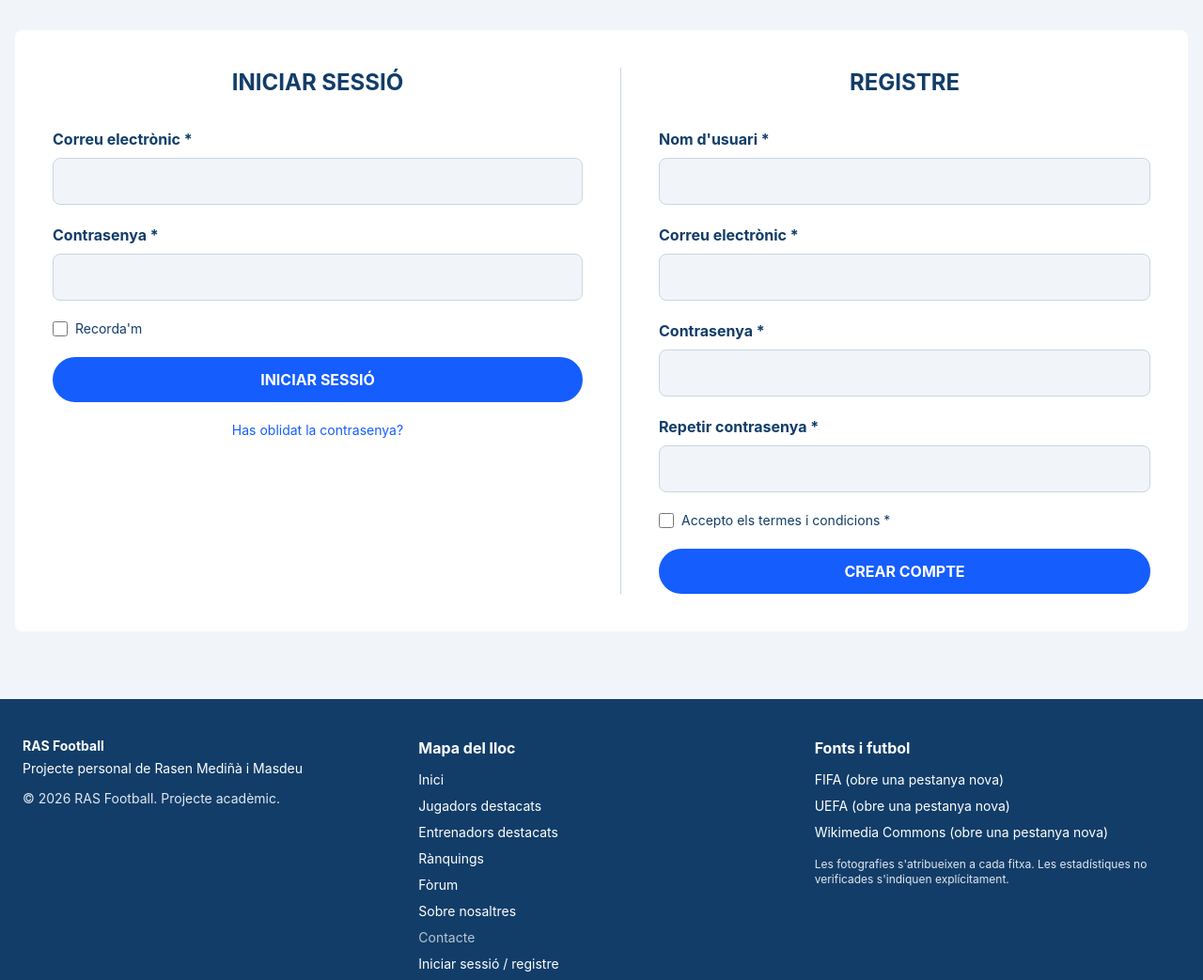
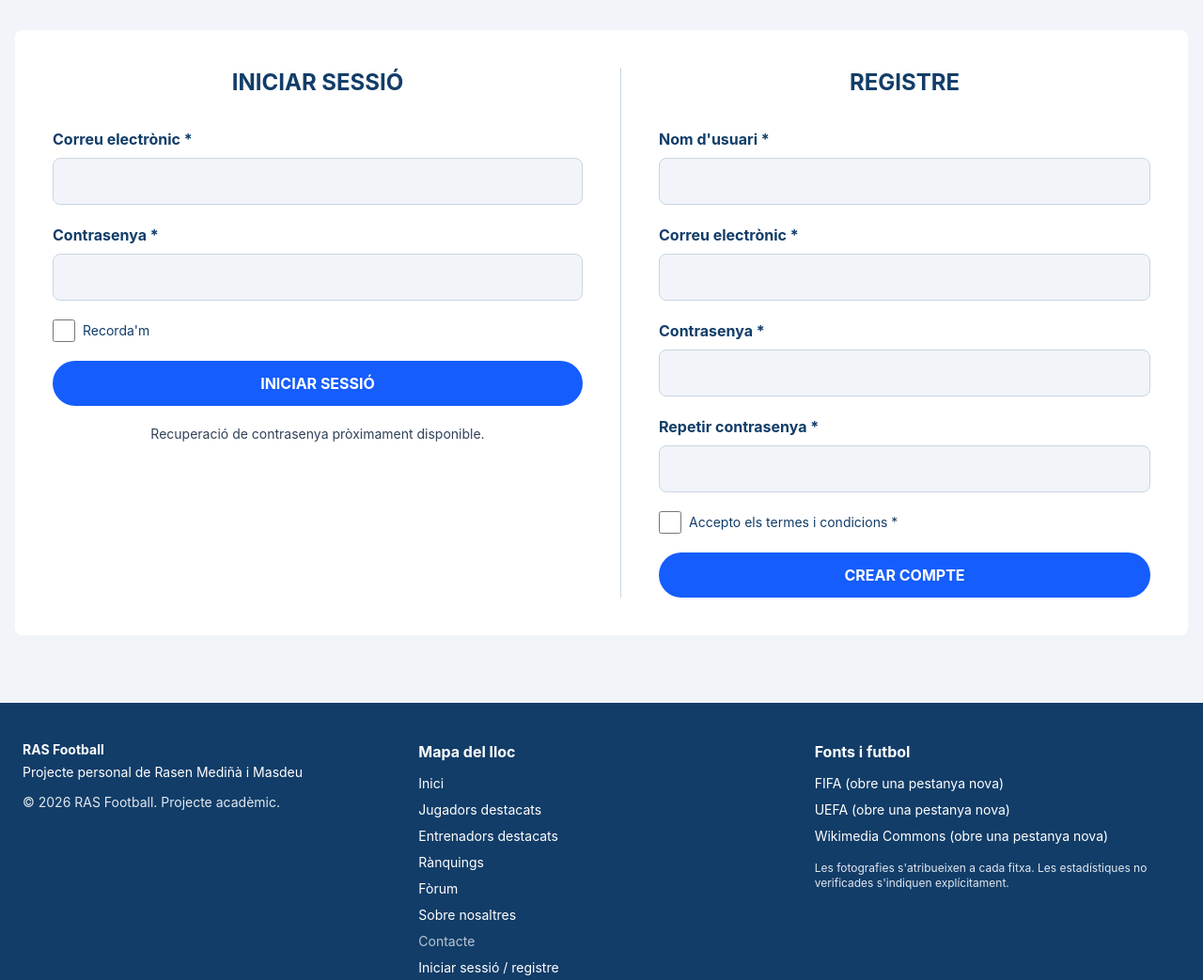
Before and after one commit to RasenMedina/Disseny_interficies_web, a website: page login.html in a window 1280 px wide. Shown: the part 160-1203 px from the top of the page at 94% size. Drawn offline with Linux system fonts and the light colour scheme.

Commit message:
Implementades les primeres millores d'accessibilitat dels Assessments

```diff
--- a/login.html
+++ b/login.html
@@ -60,18 +60,17 @@
         <div class="flex flex-wrap md:flex-nowrap items-center justify-between gap-6">
 
             <!-- Logotip de RAS Football que enllaça amb la vista 'Home': afegim espai interior horitzontal i vertical, arrodonim cantonades -->
-            <!-- aria-label proporciona un nom accessible que pot anunciar el lector de pantalla -->
+            <!-- el text alternatiu de la imatge proporciona també el nom accessible de l'enllaç, sense necessitat d'afegir un aria-label redundant -->
             <!-- Posem un fons clar perquè destaqui el logotip, cantonades arrodonides (xl), 16px de pàdding horitzontal (px-4), 8 píxels de padding vertical (py-2) -->
             <a
                 href="index.html"
-                aria-label="RAS Football - Pàgina d'inici"
                 class="bg-slate-100 rounded-xl px-4 py-2"
             >
 
                 <!-- Imatge del logotip: establim un amplada de 128 píxels (w-32) i calculem automàticament l'alçada (h-auto) -->
                 <img
                 src="./assets/images/logo.svg"
-                alt="Logotip de RAS Football"
+                alt="RAS Football - Pàgina d'inici"
                 class="w-32 h-auto"
                 >
             </a>
@@ -109,6 +108,9 @@
     <!-- px-4 i py-10 afegeixen espai interior -->
     <main id="main" tabindex="-1" class="max-w-7xl mx-auto px-4 py-10">
 
+        <!-- Títol principal que engloba els dos formularis. -->
+        <h1 class="sr-only">Iniciar sessió o registrar-se</h1>
+
         <!-- Contenidor dels dos formularis -->
         <!-- Fons blanc per destacar sobre el gris clar del body -->
         <div class="bg-white rounded-lg p-6 md:p-10">
@@ -120,21 +122,21 @@
             <div class="grid grid-cols-1 md:grid-cols-2 gap-10">
 
                 <!-- FORMULARI 1: INICIAR SESSIÓ -->
-                <section aria-labelledby="titol-login">
-
+                <div>
                     <!-- Títol del formulari -->
-                    <h1
+                    <h2
                         id="titol-login"
                         class="text-2xl font-bold text-[#123D68] text-center mb-8"
                     >
                         INICIAR SESSIÓ
-                    </h1>
+                    </h2>
 
                     <!-- Formulari d'inici de sessió -->
                     <!-- FORMULARI ENCARA NO FUNCIONAL -->
                     <!-- <form> agrupa els camps d'un formulari -->
                     <!-- space-y-5 separa verticalment els elements fills -->
-                    <form action="#" method="post" class="space-y-5">
+                    <!-- Associem el formulari al seu títol perquè els lectors de pantalla n'identifiquin la funció. -->
+                    <form action="#" method="post" class="space-y-5" aria-labelledby="titol-login">
 
                         <!-- Camp: correu electrònic -->
                         <div>
@@ -183,11 +185,12 @@
                         <!-- Casella: recordar-me -->
                         <!-- Flex situa la casella i el text en horitzontal -->
                         <div class="flex items-center gap-2">
+                            <!-- Casella de 24 x 24 píxels per facilitar la interacció. shrink-0 evita que es redueixi quan falta espai. -->
                             <input
                                 type="checkbox"
                                 id="recordar"
                                 name="recordar"
-                                class="w-4 h-4"
+                                class="w-6 h-6 shrink-0"
                             >
 
                             <label
@@ -208,20 +211,20 @@
                         </button>
 
                         <!-- Enllaç: per recuperar la contrasenya -->
-                        <!-- Pendent de crear la funcionalitat -->
-                        <p class="text-sm text-center text-blue-600">
-                            Has oblidat la contrasenya?
+                        <!--
+                        Pendent de crear la funcionalitat
+                        Informem que la recuperació de contrasenya encara no està disponible.
+                        Evitem crear un enllaç que no funciona.
+                        -->
+                        <p class="text-sm text-center text-slate-700">
+                            Recuperació de contrasenya pròximament disponible.
                         </p>
                     </form>
-                </section>
+                </div>
 
                 <!-- FORMULARI 2: REGISTRE -->
-                <!-- border-l afegeix la línia vertical en pantalles md -->
-                <!-- pl-10 separa el contingut de la línia -->
-                <section
-                    aria-labelledby="titol-registre"
-                    class="md:border-l md:border-slate-300 md:pl-10"
-                >
+                <!-- Línia divisòria vertical en pantalles mitjanes i grans. pl-10 separa el formulari de la línia divisòria. -->
+                <div class="md:border-l md:border-slate-300 md:pl-10">
                     <h2
                         id="titol-registre"
                         class="text-2xl font-bold text-[#123D68] text-center mb-8"
@@ -230,7 +233,8 @@
                     </h2>
 
                     <!-- Formulari de registre -->
-                    <form action="#" method="post" class="space-y-5">
+                    <!-- Identifiquem semànticament el formulari de registre -->
+                    <form action="#" method="post" class="space-y-5" aria-labelledby="titol-registre">
 
                         <!-- Camp: nom d'usuari -->
                         <div>
@@ -312,12 +316,13 @@
                         <!-- Casella: acceptació dels termes i condicions -->
                         <div class="flex items-center gap-2">
 
+                            <!-- Casella de 24 x 24 píxels per facilitar la interacció. shrink-0 evita que es redueixi quan falta espai. -->
                             <input
                                 type="checkbox"
                                 id="termes"
                                 name="termes"
                                 required
-                                class="w-4 h-4"
+                                class="w-6 h-6 shrink-0"
                             >
 
                             <label
@@ -336,7 +341,7 @@
                             CREAR COMPTE
                         </button>
                     </form>
-                </section>
+                </div>
             </div>
         </div>
     </main>
@@ -356,8 +361,9 @@
 
                 <!-- Identitat, autoria i drets d'autor agrupats al mateix bloc. -->
                 <div>
-                    <p class="font-bold">
-                        RAS Football
+                    <!-- Destaquem semànticament el nom del projecte. -->
+                    <p>
+                        <strong>RAS Football</strong>
                     </p>
                     <p class="mt-1">
                         Projecte personal de Rasen Mediñà i Masdeu
```
Also changed, not shown: index.html (+12 -9 lines), README.md, css/output.css.
